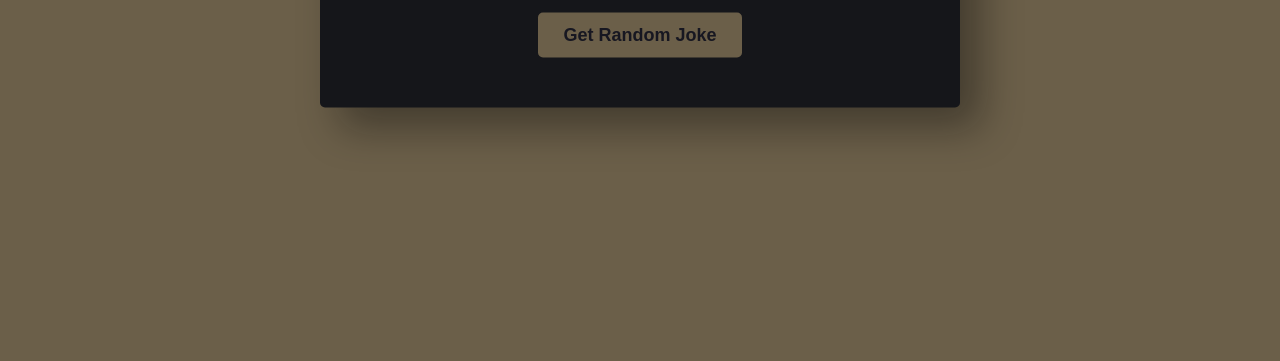
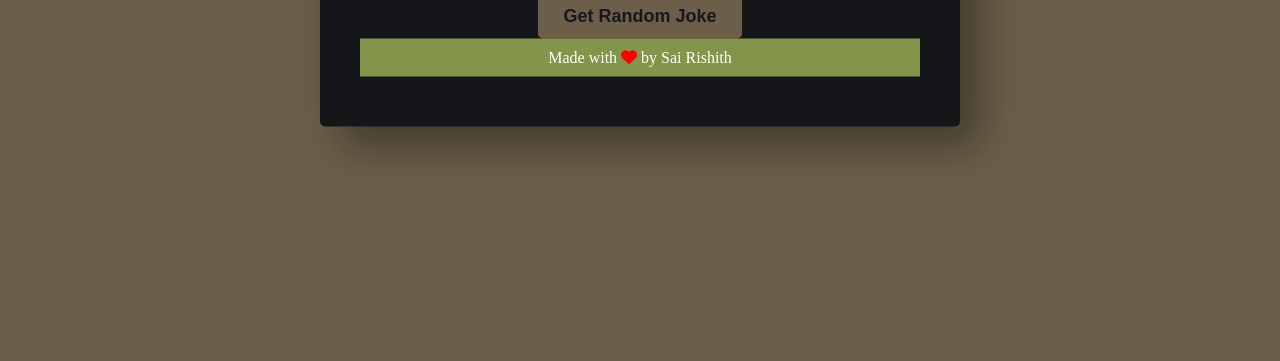
Before and after one commit to rishichintala/Random-Joke-Generator, a plain HTML site: page index.html in a window 1280 px wide. Shown: the part 439-800 px from the top of the page. Drawn offline with Linux system fonts and the light colour scheme.

Commit message:
Update index.html

```diff
--- a/index.html
+++ b/index.html
@@ -13,6 +13,7 @@
         <span>&#128514;</span>
         <p id="jokeText"></p>
         <button id="btnRandom">Get Random Joke</button>
+        <footer>Made with <i class="fas fa-heart"></i> by Sai Rishith</footer>
     </div>
     <footer>Made with <i class="fas fa-heart"></i> by Sai Rishith</footer>
     <script src="main.js"></script>
```
